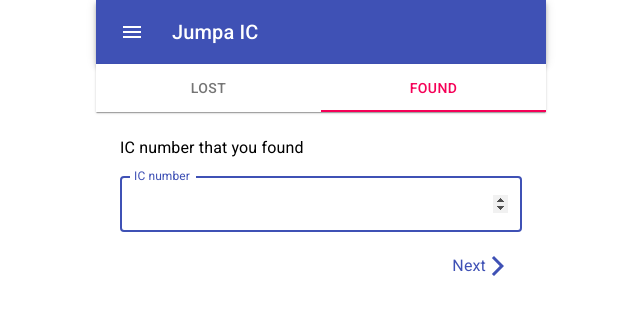
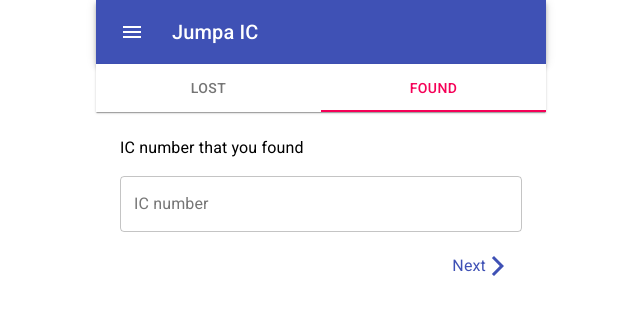
Before and after one commit to nric-lookup/frontend, a React (Create React App) app: page / in a window 1280 px wide. Shown: the top 314 px of the page, without its empty margins (319-959 px from the left). Built offline with nearby package versions, Linux system fonts and the light colour scheme.

Commit message:
[Bug fix] Handle next function in Found component

```diff
--- a/src/pages/Found.js
+++ b/src/pages/Found.js
@@ -24,9 +24,18 @@
   const { register: r2, handleSubmit: hs2, errors: e2 } = useForm(config)
   const { register: r3, handleSubmit: hs3, errors: e3 } = useForm(config)
 
-  const onSubmit1 = ({ ic }) => setIc(ic)
-  const onSubmit2 = ({ info }) => setInfo(info)
-  const onSubmit3 = ({ email }) => setEmail(email)
+  const onSubmit1 = ({ ic }) => {
+    setIc(ic)
+    next()
+  }
+  const onSubmit2 = ({ info }) => {
+    setInfo(info)
+    next()
+  }
+  const onSubmit3 = ({ email }) => {
+    setEmail(email)
+    next()
+  }
 
   const onSubmit = () => {
     alert(`${ic} ${email} ${type}`)
@@ -35,14 +44,7 @@
 
   return (
     <>
-      <IC
-        hs1={hs1}
-        onSubmit1={onSubmit1}
-        step={step}
-        e1={e1}
-        r1={r1}
-        next={next}
-      />
+      <IC hs1={hs1} onSubmit1={onSubmit1} step={step} e1={e1} r1={r1} />
 
       <Contact
         hs2={hs2}
@@ -50,7 +52,6 @@
         step={step}
         e2={e2}
         r2={r2}
-        next={next}
         back={back}
         info={info}
         setInfo={setInfo}
@@ -64,7 +65,6 @@
         step={step}
         e3={e3}
         r3={r3}
-        next={next}
         back={back}
       />
 
--- a/src/pages/found/Email.js
+++ b/src/pages/found/Email.js
@@ -7,7 +7,7 @@
 import ArrowForwardIosIcon from '@material-ui/icons/ArrowForwardIos'
 import ArrowBackIosIcon from '@material-ui/icons/ArrowBackIos'
 
-function Email({ hs3, e3, r3, onSubmit3, step, next, back }) {
+function Email({ hs3, e3, r3, onSubmit3, step, back }) {
   return (
     <>
       <form key={3} onSubmit={hs3(onSubmit3)} hidden={step !== 3}>
@@ -16,15 +16,21 @@
         </Typography>
         <TextField
           fullWidth
+          autoFocus
           id='email'
           name='email'
           type='email'
           margin='normal'
           variant='outlined'
           label='Email address'
-          error={e3.email}
-          helperText={e3.email && 'Please provide a valid IC number'}
-          inputRef={r3()}
+          error={!!e3.email}
+          helperText={!!e3.email && 'Please provide a valid email address'}
+          inputRef={r3({
+            required: true,
+            pattern: {
+              value: /^[A-Z0-9._%+-]+@[A-Z0-9.-]+\.[A-Z]{2,}$/i,
+            },
+          })}
         />
         <Grid
           container
@@ -43,12 +49,7 @@
             </Typography>
           </IconButton>
 
-          <IconButton
-            type='submit'
-            variant='contained'
-            color='primary'
-            onClick={() => next()}
-          >
+          <IconButton type='submit' variant='contained' color='primary'>
             <Typography variant='subtitle1' component='span'>
               Next
             </Typography>
--- a/src/pages/found/IC.js
+++ b/src/pages/found/IC.js
@@ -6,7 +6,7 @@
 import IconButton from '@material-ui/core/IconButton'
 import ArrowForwardIosIcon from '@material-ui/icons/ArrowForwardIos'
 
-function IC({ hs1, e1, r1, onSubmit1, step, next }) {
+function IC({ hs1, e1, r1, onSubmit1, step }) {
   return (
     <>
       <form key={1} onSubmit={hs1(onSubmit1)} hidden={step !== 1}>
@@ -15,15 +15,15 @@
         </Typography>
         <TextField
           fullWidth
-          autoFocus
+          // autoFocus
           id='ic'
           name='ic'
           type='number'
           margin='normal'
           variant='outlined'
           label='IC number'
-          error={e1.ic}
-          helperText={e1.ic && 'Please provide a valid IC number'}
+          error={!!e1.ic}
+          helperText={!!e1.ic && 'Please provide a valid IC number'}
           inputRef={r1({ minLength: 12, maxLength: 12, required: true })}
         />
 
@@ -34,12 +34,7 @@
           alignItems='flex-end'
         >
           <div></div>
-          <IconButton
-            type='submit'
-            variant='contained'
-            color='primary'
-            onClick={() => !e1.ic && next()}
-          >
+          <IconButton type='submit' variant='contained' color='primary'>
             <Typography variant='subtitle1' component='span'>
               Next
             </Typography>
```
